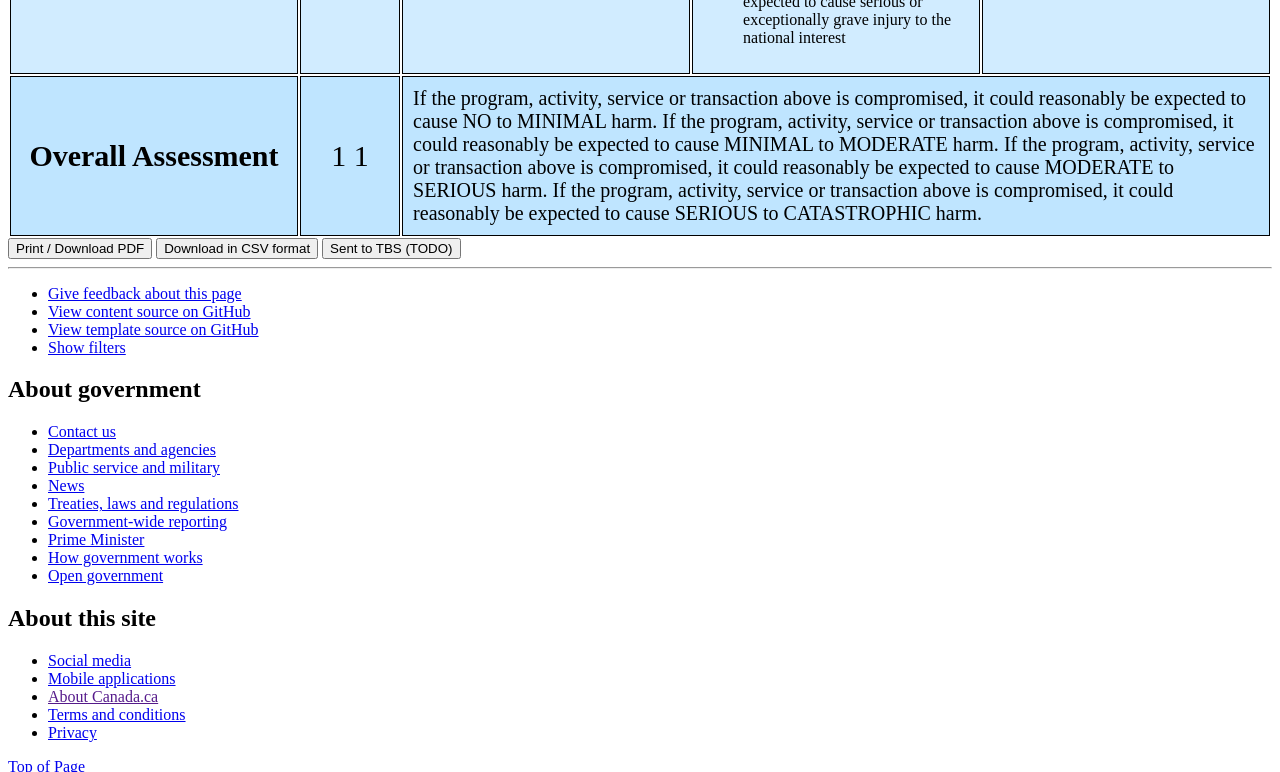
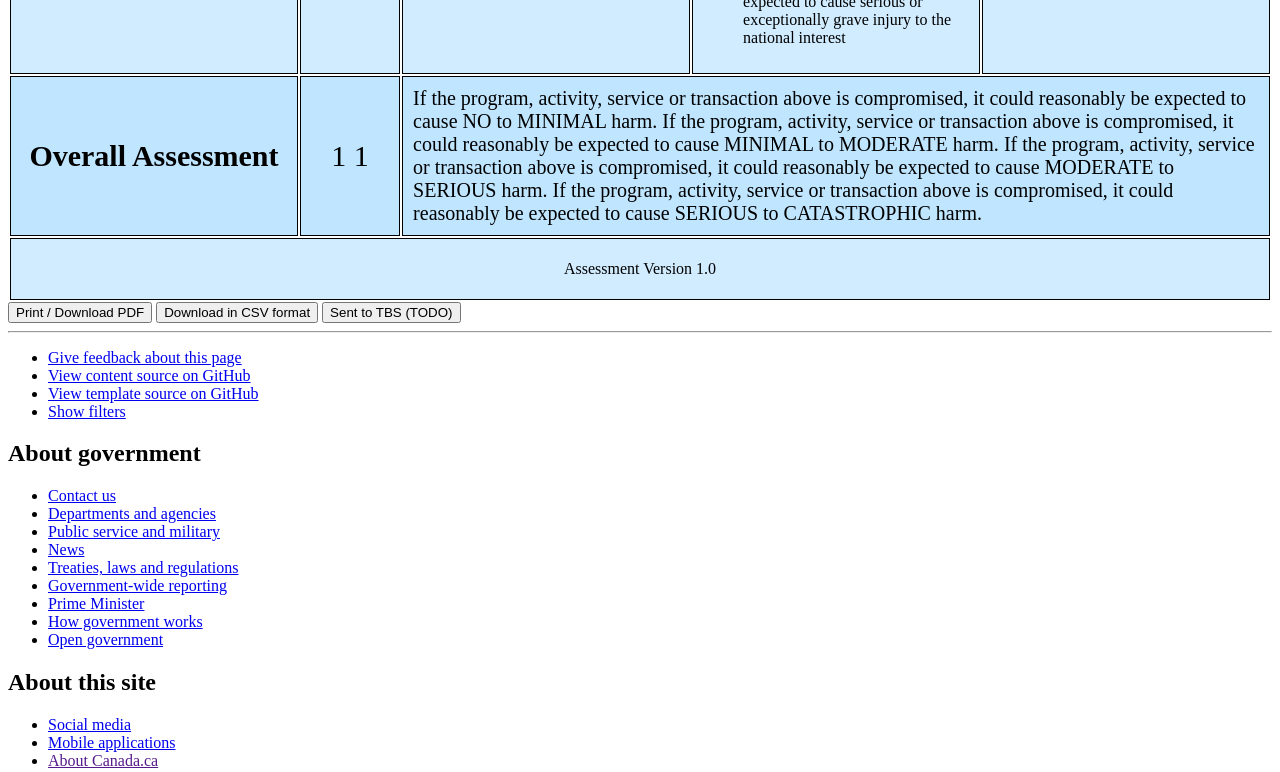
Before and after one commit to canada-ca/digital-playbook-guide-numerique, a Jekyll site: the page built from views-vues/assurance-level-requirement/en/assurance-level-requirement.html, in a window 1280 px wide and 900 px high, scrolled down 8559 px, cut to the strip 0-772 px from the top of the window. Built offline with Jekyll 4.4.1, drawn with Linux system fonts in a browser that asks for light colours; comment, search, counter and statistics services are not loaded.

Commit message:
add version number

```diff
--- a/_includes/views-vues/assurance-level-requirement/assurance-level-resultats.html
+++ b/_includes/views-vues/assurance-level-requirement/assurance-level-resultats.html
@@ -103,7 +103,9 @@ endfor %}
   <span id="assurance-NA-table" class="hidden"></span>
 </td>
 </tr>
-
+<tr>
+  <td colspan="5" style="text-align: center"> {{ page.version }} </td>
+</tr>
 </tbody>
 </table>
 </div>
--- a/views-vues/assurance-level-requirement/en/assurance-level-requirement.html
+++ b/views-vues/assurance-level-requirement/en/assurance-level-requirement.html
@@ -5,6 +5,7 @@ lang: en
 altLang: fr
 altLangPage: nuage-outil-decisionnel
 collectionDirectory: views-vues/assurance-level-requirement
+version: Assessment Version 1.0
 questions:
   "1": Inconvenience, distress, loss of standing or reputation
   "1-a1": An inconvenience, distress or damage to the standing or reputation of any party
```
